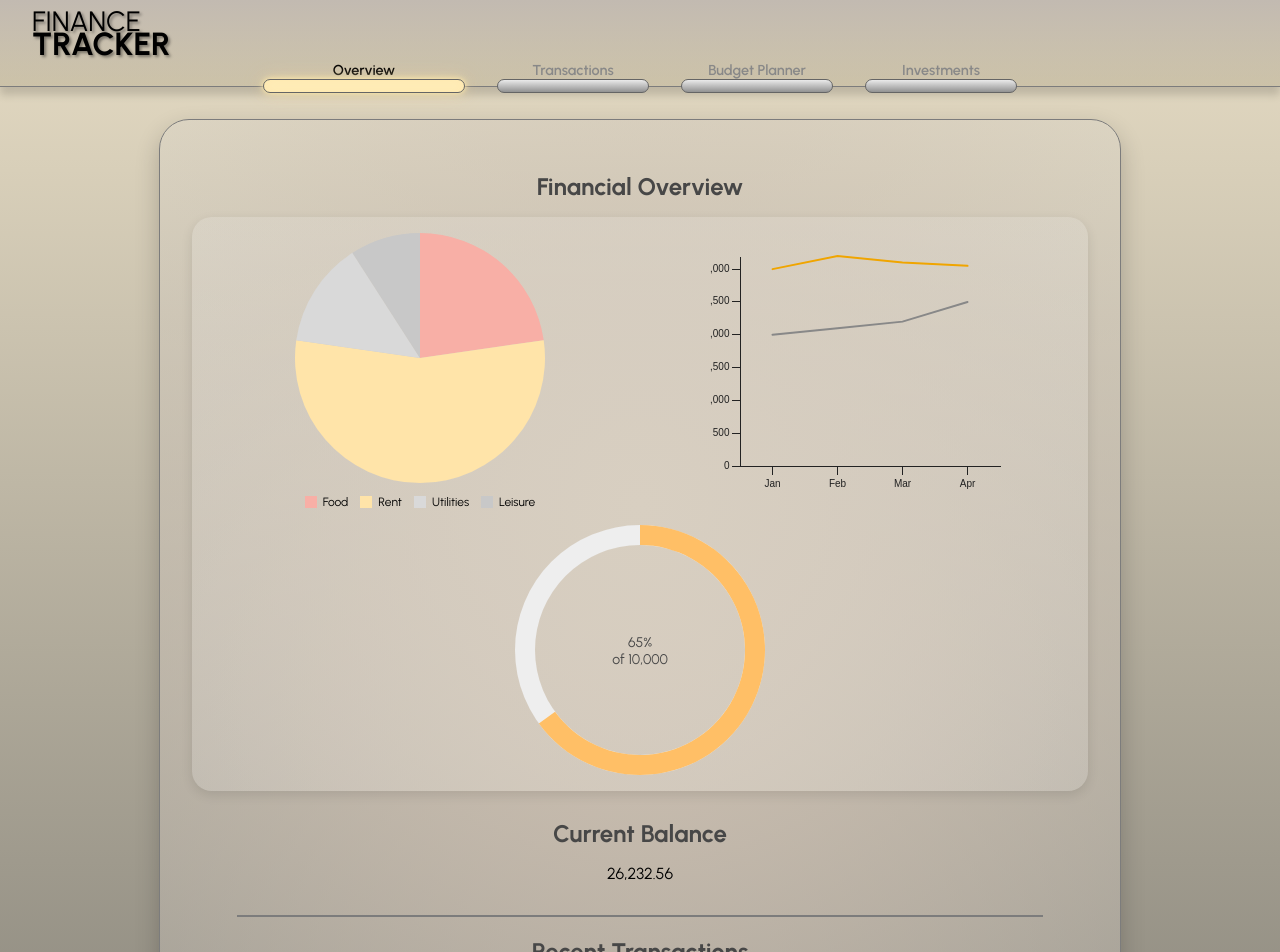
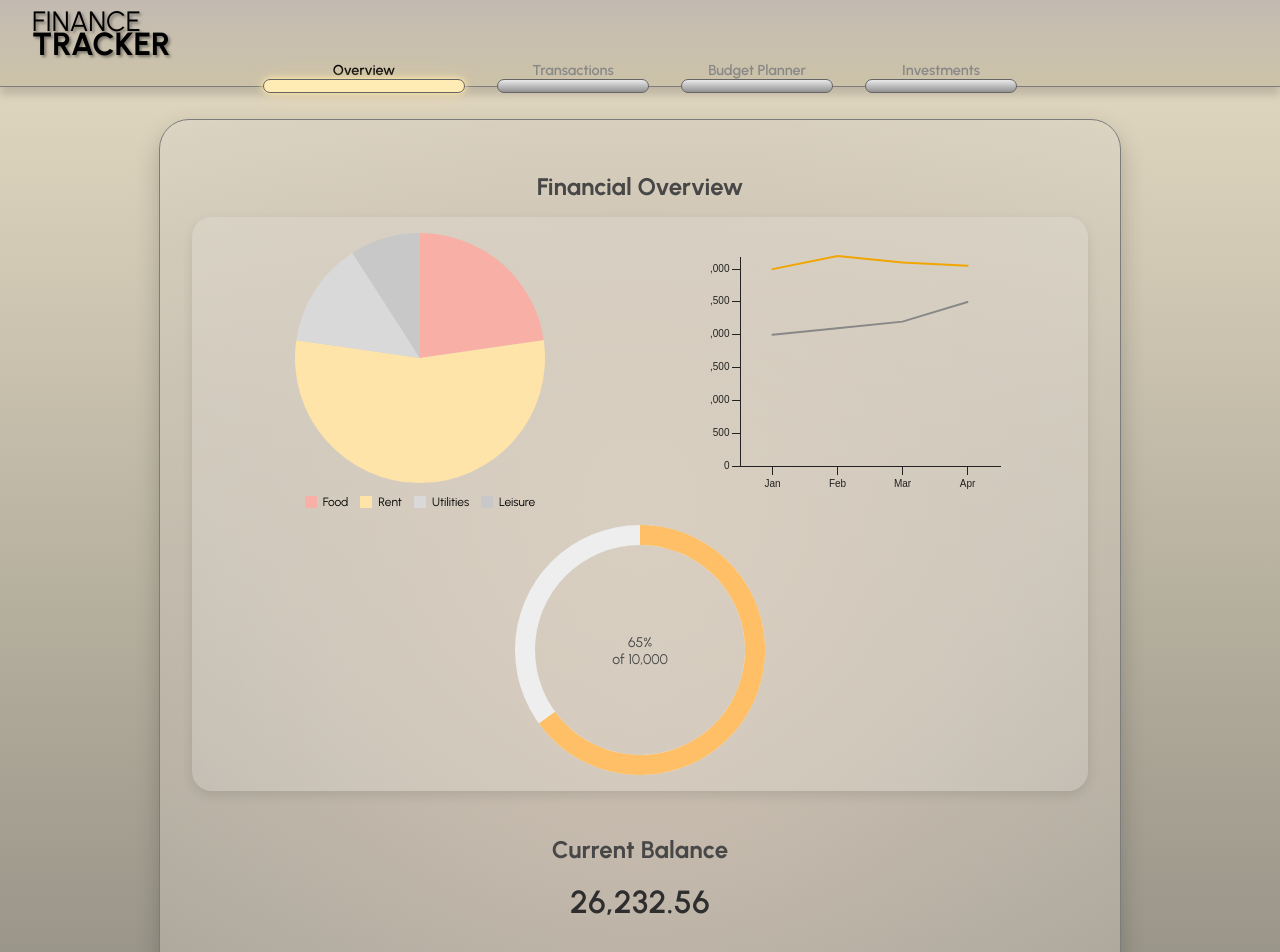
Before and after one commit to Nozdub/financeTracker, a React (Vite) app in the folder frontend/: page / in a window 1280 px wide. Shown: the top 952 px of the page. Built offline with nearby package versions, Linux system fonts and the light colour scheme; a web font is replaced by a local one.

Commit message:
Adds recurring option to add transaction. Modifies size of balance number.

```diff
--- a/frontend/src/components/AddTransactionModal.jsx
+++ b/frontend/src/components/AddTransactionModal.jsx
@@ -1,5 +1,5 @@
+import { Modal, Box, Typography, TextField, MenuItem, Button, FormControlLabel, Checkbox } from '@mui/material';
 import React, { useState } from 'react';
-import { Modal, Box, Typography, TextField, MenuItem, Button } from '@mui/material';
 
 function AddTransactionModal({ open, onClose }) {
   const [formData, setFormData] = useState({
@@ -11,39 +11,27 @@ function AddTransactionModal({ open, onClose }) {
   });
 
   const handleChange = (field) => (e) => {
-    setFormData({ ...formData, [field]: e.target.value });
+    const value = field === 'recurring' ? e.target.checked : e.target.value;
+    setFormData({ ...formData, [field]: value });
   };
 
   const handleSubmit = () => {
-    console.log(formData);
+    console.log(formData); // Replace this later with your submit logic
     onClose();
   };
 
   return (
     <Modal open={open} onClose={onClose} hideBackdrop>
-      {/* Click-outside-to-close layer */}
       <Box
-        onClick={(e) => {
-          if (e.target === e.currentTarget) onClose();
-        }}
-        sx={{
-          position: 'fixed',
-          top: 0,
-          left: 0,
-          width: '100vw',
-          height: '100vh',
-          display: 'flex',
-          justifyContent: 'center',
-          alignItems: 'center',
-        }}
-      >
-        {/* Glassmorphic Modal */}
-        <Box
-          onClick={(e) => e.stopPropagation()}
         sx={{
           width: 600,
           p: 4,
           borderRadius: '40px',
+          mx: 'auto',
+          my: '20vh',
+          display: 'flex',
+          flexDirection: 'column',
+          alignItems: 'center',
           background: 'radial-gradient(circle, rgba(150, 180, 232, 0.4) 0%, rgba(120, 176, 200, 0.40) 100%)',
           border: '1px solid rgba(255, 255, 255, 0.2)',
           backdropFilter: 'blur(4px)',
@@ -51,13 +39,9 @@ function AddTransactionModal({ open, onClose }) {
             inset 0px 4px 30px 9px rgba(255, 255, 255, 0.25),
             6px 6px 18px rgba(0, 0, 0, 0.25)
           `,
-            display: 'flex',
-            flexDirection: 'column',
-            alignItems: 'center',
         }}
       >
         <Typography
-            id="add-transaction-title"
           sx={{
             color: '#474747',
             fontFamily: 'Urbanist, sans-serif',
@@ -106,6 +90,18 @@ function AddTransactionModal({ open, onClose }) {
           fullWidth
           value={formData.amount}
           onChange={handleChange('amount')}
+          sx={{ mb: 2 }}
+        />
+
+        <FormControlLabel
+          control={
+            <Checkbox
+              checked={formData.recurring}
+              onChange={handleChange('recurring')}
+              sx={{ color: '#474747' }}
+            />
+          }
+          label="Recurring transaction"
           sx={{ mb: 4 }}
         />
 
@@ -113,7 +109,6 @@ function AddTransactionModal({ open, onClose }) {
           Add Transaction
         </Button>
       </Box>
-      </Box>
     </Modal>
   );
 }
--- a/frontend/src/components/OverviewContent.jsx
+++ b/frontend/src/components/OverviewContent.jsx
@@ -1,8 +1,11 @@
 import LineChart from '../charts/LineChart'
 import PieChart from '../charts/PieChart'
 import RadialProgress from '../charts/RadialProgress'
+import { Typography } from '@mui/material';
 
 function OverviewContent() {
+    const currentBalance = 26232.56;
+
   return (
     <>
       <h2 className="section-title">Financial Overview</h2>
@@ -33,9 +36,37 @@ function OverviewContent() {
       </div>
 
       <div className="balance-section">
-        <h2 className="section-title">Current Balance</h2>
-        <p>26,232.56</p>
-      </div>
+  <Typography
+    variant="h6"
+    align="center"
+    sx={{
+      fontFamily: 'Urbanist, sans-serif',
+      fontWeight: 700,
+      fontSize: '1.5rem',
+      color: '#474747',
+      mt: 4,
+      mb: 1,
+    }}
+  >
+    Current Balance
+  </Typography>
+
+  <Typography
+    align="center"
+    sx={{
+      fontFamily: 'Urbanist, sans-serif',
+      fontWeight: 600,
+      fontSize: '2rem',
+      color: '#2e2e2e',
+      mb: 2,
+    }}
+  >
+    {currentBalance.toLocaleString(undefined, {
+      minimumFractionDigits: 2,
+      maximumFractionDigits: 2,
+    })}
+  </Typography>
+</div>
 
       <hr className="section-divider" />
 
```
Lines whose indentation alone changed are shown as unchanged.
